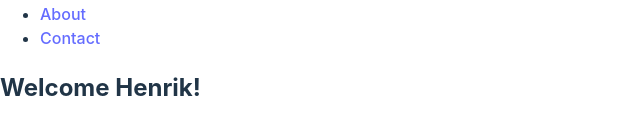
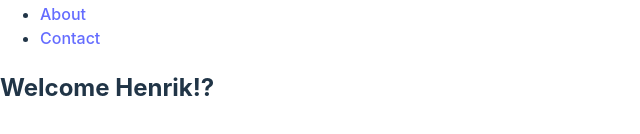
Before and after one commit to henrikdchristensen/henrikdchristensen.github.io, a React (Vite) app: page /#/ in a window 1280 px wide. Shown: the part 356-490 px from the top of the page, without its empty margins (0-640 px from the left). Built offline with nearby package versions, Linux system fonts and the light colour scheme.

Commit message:
Update Home.tsx

```diff
--- a/src/pages/Home.tsx
+++ b/src/pages/Home.tsx
@@ -1,5 +1,5 @@
 const Home: React.FC = () => {
-  return <h2>Welcome Henrik!</h2>;
+  return <h2>Welcome Henrik!?</h2>;
 };
 
 export default Home;
```
